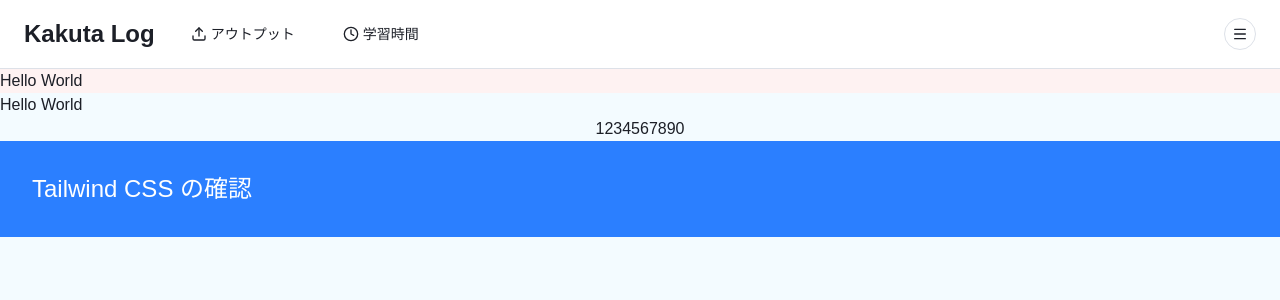
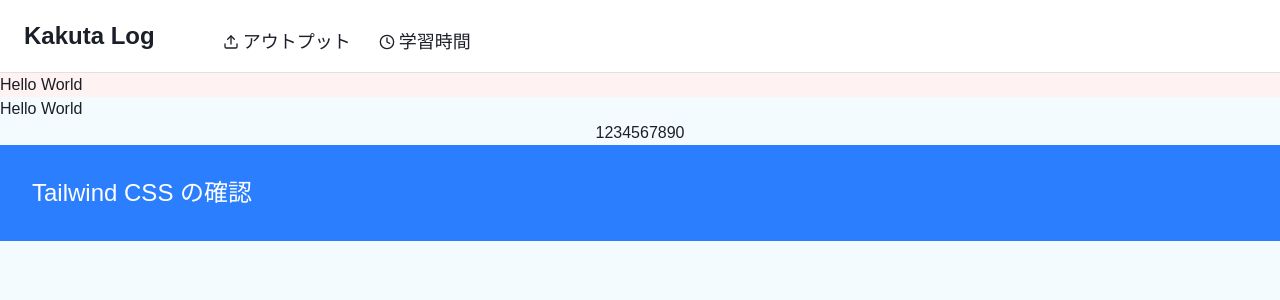
Before and after one commit to kakuta0915/kakuta-log, a Next.js app: page / in a window 1280 px wide. Shown: the top 300 px of the page. Built offline with nearby package versions, Linux system fonts and the light colour scheme.

Commit message:
wip: Header 実装 途中

```diff
--- a/app/globals.css
+++ b/app/globals.css
@@ -10,11 +10,11 @@
   --color-muted: var(--text-muted);
 
   /* アクセントカラー */
-  --color-teal: var(--teal);
+  --color-accent: var(--teal);
   --color-amber: var(--amber);
   --color-coral: var(--coral);
-  --color-blue: var(--blue);
-  --color-red: var(--red);
+  --color-sky: var(--blue);
+  --color-danger: var(--red);
 
   /* フォント：通常の文字とコード表示 */
   --font-sans:
--- a/components/Layouts/Header/index.tsx
+++ b/components/Layouts/Header/index.tsx
@@ -15,6 +15,7 @@ export default function Header({
 
   return (
     <>
+      {/* タブレッドサイズ・デスクトップサイズで各設定が行なわれていない❌️❌️❌️ */}
       <header className="sticky top-0 z-40 flex items-center border-b border-line bg-surface backdrop-blur p-4 px-6">
         <Link href="/" className="text-2xl font-bold">
           Kakuta Log
@@ -23,7 +24,7 @@ export default function Header({
         <Nav isAuthenticated={isAuthenticated} variant="desktop" />
 
         {/* Mobile Size  */}
-        <div className="ml-auto sm-hidden">
+        <div className="ml-auto md:hidden">
           <button
             type="button"
             aria-label={menuOpen ? "メニューを閉じる" : "メニューを開く"}
@@ -35,7 +36,7 @@ export default function Header({
           </button>
 
           {menuOpen && (
-            <div className="absolute left-0 top-full w-full  border-b border-line border-t bg-surface2 px-8 py-6 sm:hidden">
+            <div className="absolute left-0 top-full w-full border-b border-line border-t bg-surface2 px-8 py-6 md:hidden">
               <Nav
                 isAuthenticated={isAuthenticated}
                 variant="mobile"
--- a/components/Nav/index.tsx
+++ b/components/Nav/index.tsx
@@ -48,8 +48,8 @@ export default function Nav({
       aria-label={isMobile ? "モバイルメニュー" : "メイン"}
       className={
         isMobile
-          ? "flex flex-col"
-          : "ml-2 hidden items-center gap-0.5 sm:flex lg:ml-6 lg:gap-2"
+          ? "flex md:hidden flex-col items-center gap-1"
+          : "hidden md:flex flex-row items-center md:max-lg:gap-2 md:max-lg:ml-7 lg:ml-15 lg:gap-3"
       }
     >
       {items.map(({ id, href, label, Icon }) => {
@@ -62,20 +62,20 @@ export default function Nav({
             href={href}
             onClick={onNavigate}
             aria-current={active ? "page" : undefined}
-            className={
+            className={`flex items-center justify-center ${
               isMobile
-                ? `flex w-full items-center justify-center gap-1 px-3 py-3 text-base ${
-                    // 🔥🔥🔥🔥🔥🔥🔥🔥ここから下のレイアウトを確認する 🔥🔥🔥🔥🔥🔥🔥🔥🔥🔥
+                ? `w-full p-3 text-base ${
                     active ? "bg-accent/10 font-bold text-accent" : "text-fg"
                   }`
-                : `flex items-center gap-1.5 rounded-md px-2.5 py-2 text-xs transition-colors lg:px-3 lg:text-sm ${
+                : `transition-colors pt-3 pb-0 md:max-lg:px-1 lg:px-2 lg:text-lg ${
                     active
                       ? "font-bold text-accent"
                       : "text-fg hover:text-accent"
                   }`
-            }
+            }`}
           >
-            <span className="flex items-center w-[120px]  gap-1">
+            {/* ここのモバイル・デスクトップのレイアウトから */}
+            <span className="flex items-center w-[120px] gap-1 md:w-fit">
               <span className="flex w-4 justify-center shrink-0">
                 <Icon size={16} />
               </span>
```
